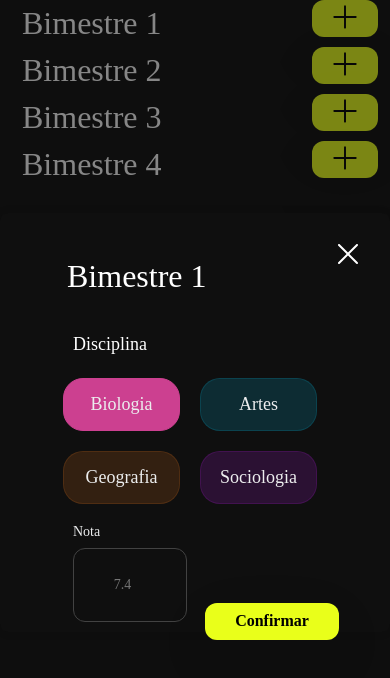
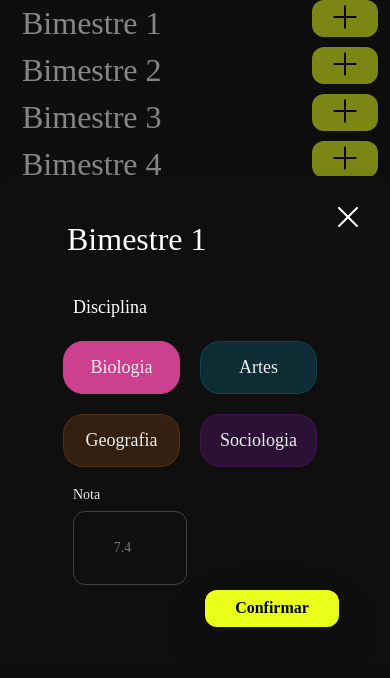
Before and after one commit to 41RDG6BR/projeto-mb, a React (Create React App) app in the folder packages/mb-frontend/: page / in a window 390 px wide. Both pictures are taken after a click on the button 345 px from the left and 18 px from the top of the page. Shown: the top 678 px of the page. Built offline with nearby package versions, Linux system fonts and the light colour scheme; no server answers.

Commit message:
chore(modal): adjust modal width for mobile

```diff
--- a/packages/mb-frontend/src/components/Modal/Modal.tsx
+++ b/packages/mb-frontend/src/components/Modal/Modal.tsx
@@ -30,6 +30,7 @@ const ModalComponent: React.FC<ModalProps> = ({
   const [loading, setLoading] = useState<boolean>(false)
 
   const isMobile = window.innerWidth <= 768
+  const modalWidth = isMobile ? '396px' : '678px';
 
   useEffect(() => {
     if (!isOpen) {
@@ -82,8 +83,8 @@ const ModalComponent: React.FC<ModalProps> = ({
           alignItems: 'center',
         },
         content: {
-          width: '678px',
-          height: '379px',
+          width: modalWidth,
+          height: '453px',
           margin: 'auto',
           background: '#0F0F0F',
           position: 'relative',
@@ -136,7 +137,7 @@ const ModalComponent: React.FC<ModalProps> = ({
               mobileButtonWidth={'134px'}
               isMobile={isMobile}
               marginRightMobile='31px'
-              marginBottonMobile='24px'
+              marginBottonMobile='-24px'
               onClick={enviarParaBackend}
               disabled={loading}
               className='modal__button-container'
```
